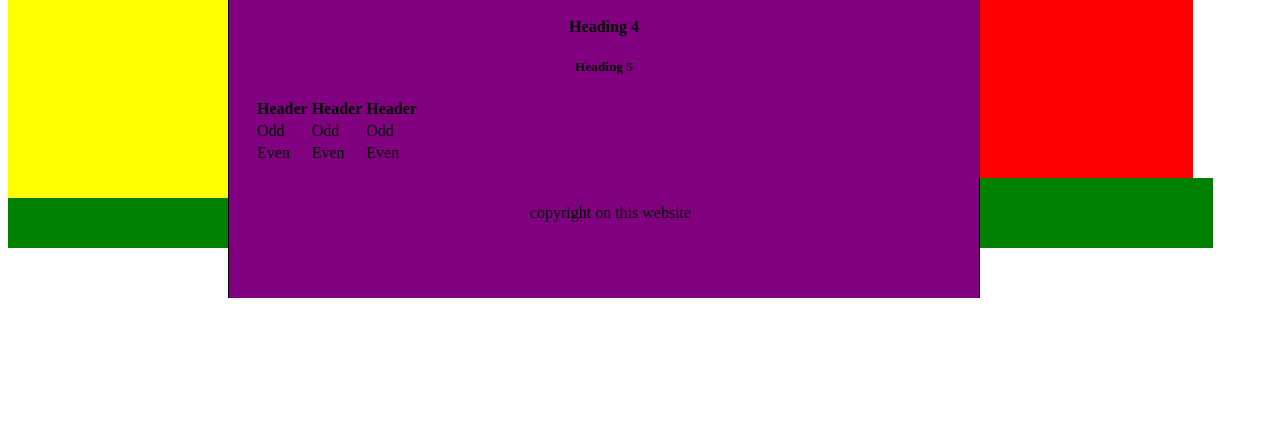
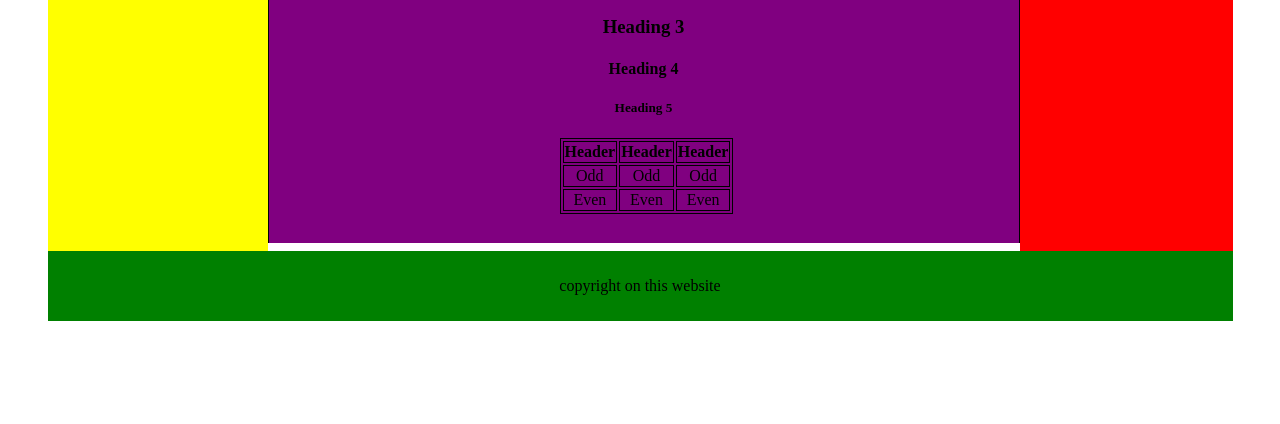
Before and after one commit to ejz2ccz/eliis683, a plain HTML site: page index3.html in a window 1280 px wide. Shown: the part 376-800 px from the top of the page. Drawn offline with Linux system fonts and the light colour scheme.

Commit message:
latest changes including table

```diff
--- a/index3.html
+++ b/index3.html
@@ -1,4 +1,4 @@
-CTYPE html PUBLIC "-//W3C//DTD XHTML 1.0 Strict//EN"
+<!DOCTYPE html PUBLIC "-//W3C//DTD XHTML 1.0 Strict//EN"
 "http://www.w3.org/TR/xhtml1/DTD/xhtml1-strict.dtd">
 <html xmlns="http://www.w3.org/1999/xhtml">
 
@@ -77,9 +77,9 @@ CTYPE html PUBLIC "-//W3C//DTD XHTML 1.0 Strict//EN"
 
 	</div>
 
-	<div id="footer">
+<div id="footer">
 		<p>copyright on this website</p>
-	</div>
+</div>
 </div>
 </body>
 </html>
--- a/style4.css
+++ b/style4.css
@@ -1,7 +1,6 @@
-
-<dth:1185px;
+#wrapper {
+	width:1185px;
 	margin:0px auto;
-
 }
 
 #header {
@@ -89,27 +88,30 @@
 	padding:10px;
 	text-align:left;
 	border:1px none;
-	height:100%;
-
-
+	height:95%;
 }
 
 #content {
 	float:left;
 	width:700px;
 	margin:0;
-	padding:60px 25px;
+	padding:29px 25px;
 	background-color:purple;
 	border-left:1px black solid;
 	border-right:1px black solid;
-	height:100%;
+
 }
 #content h1, h2, h3, h4, h5, h6{
 	text-align:center;
 }
-tr.line1{
+
+table{
 	text-align:center;
+	margin-left:266px;
+}
 
+table, td, th{
+border:1px solid black;
 }
 
 #right {
@@ -125,11 +127,8 @@ tr.line1{
 }
 
 #footer {
-	height:50px;
-	width:1185;
 	clear:both;
 	background-color:green;
 	padding:10px;
 	text-align:center;
-}body>
-<bod >
+}
```
